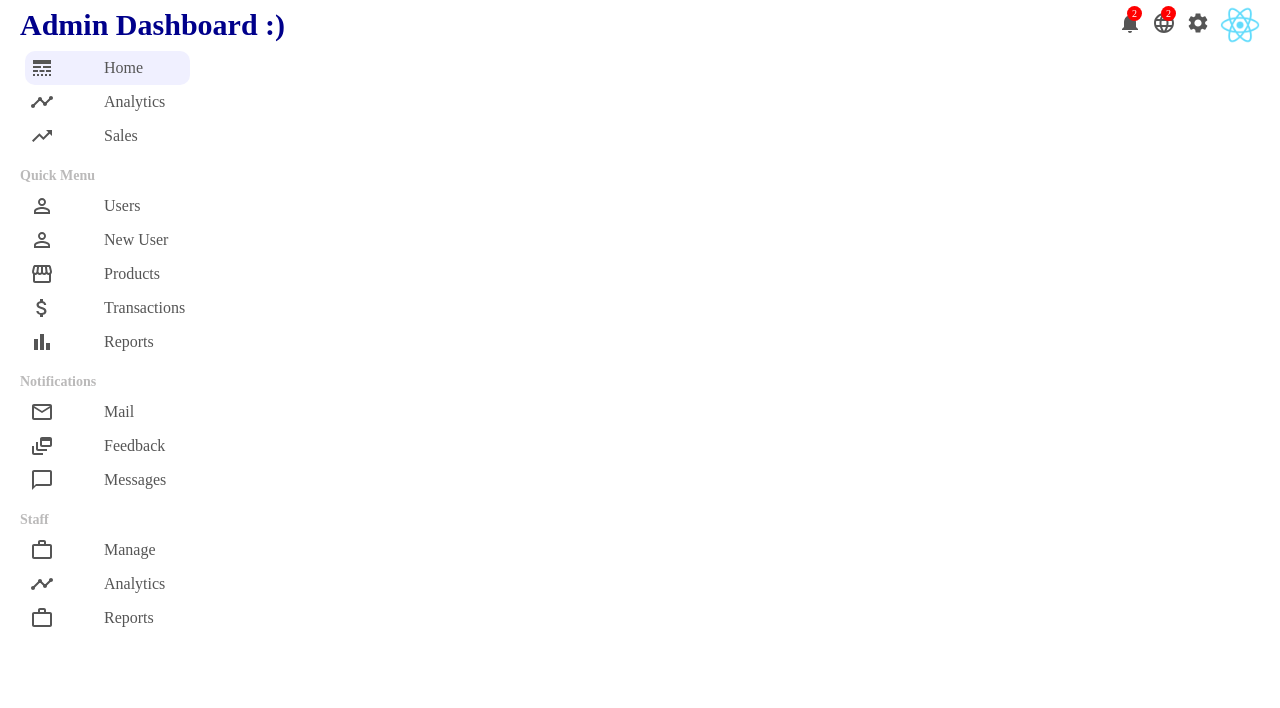
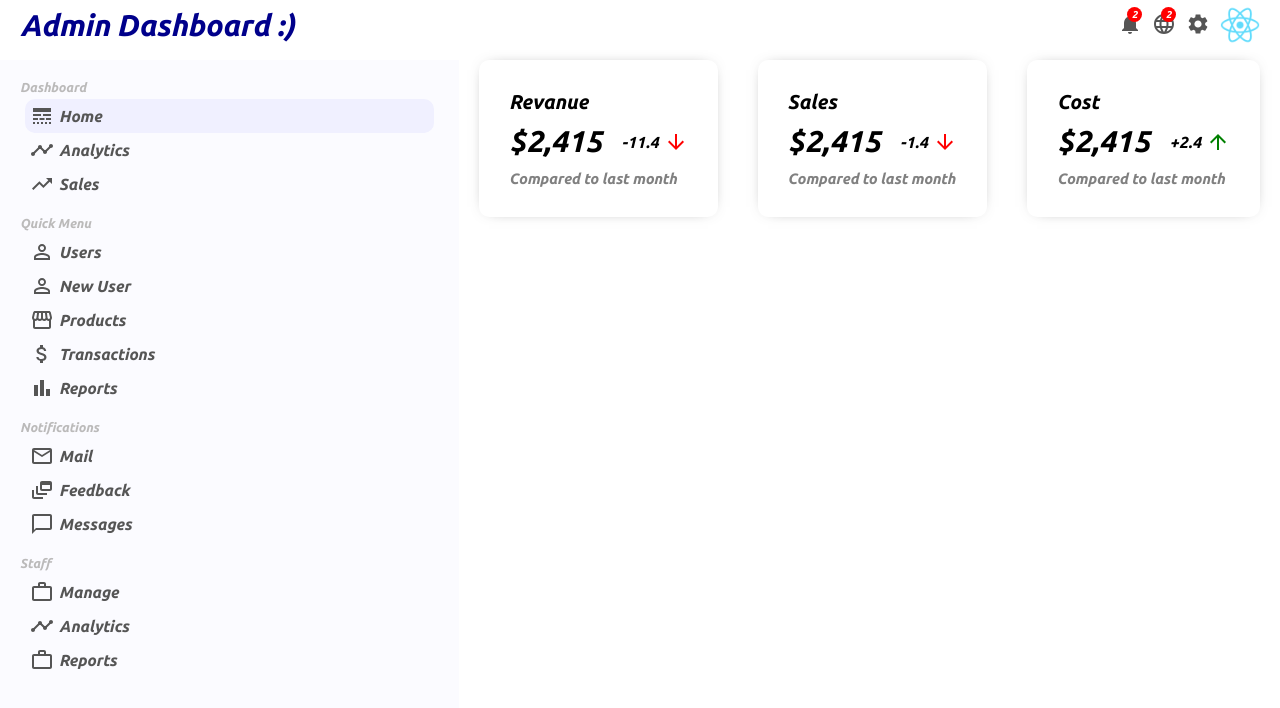
Before and after one commit to mohammadpy8/dashboard-admin, a React (Create React App) app: page / in a window 1280 px wide. Shown: the top 708 px of the page. Built offline with nearby package versions, Linux system fonts and the light colour scheme.

Commit message:
features

```diff
--- a/src/App.css
+++ b/src/App.css
@@ -6,9 +6,9 @@
 .container {
     display: flex;
     margin-top: 10px;
-}
+  }
 
-.link {
+  .link {
     text-decoration: none;
     color: inherit;
-}
+  }
--- a/src/App.js
+++ b/src/App.js
@@ -10,13 +10,13 @@
   const router = useRoutes(routes);
 
   return (
-    <div >
+    < >
       <TopBar />
       <div className='container'>
         <SideBar />
         {router}
       </div>
-    </div>
+    </>
   );
 }
 
--- /dev/null
+++ b/src/components/features/Features.css
@@ -0,0 +1,50 @@
+.features {
+    width: 100%;
+    display: flex;
+    justify-content: space-between;
+  }
+
+  .featureItem {
+      flex: 1;
+      margin: 0px 20px;
+      padding: 30px;
+      border-radius: 10px;
+      cursor: pointer;
+      box-shadow: 0 0 15px -10px rgba(0, 0, 0, 0.75);
+  }
+
+  .featureTitle {
+      font-size: 20px;
+  }
+
+  .featureContainer {
+      display: flex;
+      align-items: center;
+      margin: 10px 0px;
+  }
+
+  .featureMoney {
+      font-size: 30px;
+      font-weight: 600;
+  }
+
+  .featureRate {
+      display: flex;
+      align-items: center;
+      margin-left: 20px;
+  }
+
+  .featureIcon {
+      font-size: 24px;
+      margin-left: 5px;
+      color: green;
+  }
+
+  .featureIcon.negative {
+      color: red;
+  }
+
+  .featureSub {
+      font-size: 15px;
+      color: gray;
+  }
--- /dev/null
+++ b/src/components/features/Features.jsx
@@ -0,0 +1,44 @@
+import React from 'react';
+import ArrowDownwardIcon from '@mui/icons-material/ArrowDownward';
+import ArrowUpwardIcon from '@mui/icons-material/ArrowUpward';
+import "./Features.css";
+
+const Features = () => {
+
+    return (
+        <div className="features">
+      <div className="featureItem">
+        <span className="featureTitle">Revanue</span>
+        <div className="featureContainer">
+          <span className="featureMoney">$2,415</span>
+          <span className="featureRate">
+            -11.4 <ArrowDownwardIcon className="featureIcon negative" />
+          </span>
+        </div>
+        <span className="featureSub">Compared to last month</span>
+      </div>
+      <div className="featureItem">
+        <span className="featureTitle">Sales</span>
+        <div className="featureContainer">
+          <span className="featureMoney">$2,415</span>
+          <span className="featureRate">
+            -1.4 <ArrowDownwardIcon className="featureIcon negative" />
+          </span>
+        </div>
+        <span className="featureSub">Compared to last month</span>
+      </div>
+      <div className="featureItem">
+        <span className="featureTitle">Cost</span>
+        <div className="featureContainer">
+          <span className="featureMoney">$2,415</span>
+          <span className="featureRate">
+            +2.4 <ArrowUpwardIcon className="featureIcon" />
+          </span>
+        </div>
+        <span className="featureSub">Compared to last month</span>
+      </div>
+    </div>
+    );
+};
+
+export default Features;
--- a/src/components/sideBar/SideBar.css
+++ b/src/components/sideBar/SideBar.css
@@ -1,8 +1,8 @@
-.sideBar {
+.sidebar {
     flex: 1;
     height: calc(100vh - 50px);
     background-color: rgb(251, 251, 255);
-    position: fixed;
+    position: sticky;
     top: 50px;
   }
 
@@ -16,7 +16,7 @@
   }
 
   .sidebarTitle {
-    font-size: 14px;
+    font-size: 13px;
     color: rgb(187, 186, 186);
   }
 
@@ -33,11 +33,12 @@
     border-radius: 10px;
   }
 
-.sidebarListItem.active, .sidebarListItem:hover {
+  .sidebarListItem.active,
+  .sidebarListItem:hover {
     background-color: rgb(240, 240, 255);
   }
 
   .sidebarIcon {
-    margin-right: 50px;
+    margin-right: 5px;
     font-size: 20px;
   }
--- a/src/components/sideBar/SideBar.jsx
+++ b/src/components/sideBar/SideBar.jsx
@@ -9,8 +9,11 @@
 import MailOutlineIcon from "@mui/icons-material/MailOutline";
 import DynamicFeedIcon from "@mui/icons-material/DynamicFeed";
 import ChatBubbleOutlineIcon from "@mui/icons-material/ChatBubbleOutline";
+import MessageOutlinedIcon from "@mui/icons-material/MessageOutlined";
 import WorkOutlineIcon from "@mui/icons-material/WorkOutline";
 import ReportIcon from "@mui/icons-material/WorkOutline";
+
+import { Link } from "react-router-dom";
 
 import "./SideBar.css";
 
@@ -21,10 +24,12 @@
         <div className="sidebarMenu">
           <h3 className="sidebarTitle">Dashboard</h3>
           <ul className="sidebarList">
+            <Link to="/" className="link">
               <li className="sidebarListItem active">
                 <LineStyleIcon className="sidebarIcon" />
                 Home
               </li>
+            </Link>
             <li className="sidebarListItem">
               <TimelineIcon className="sidebarIcon" />
               Analytics
@@ -38,18 +43,24 @@
         <div className="sidebarMenu">
           <h3 className="sidebarTitle">Quick Menu</h3>
           <ul className="sidebarList">
+            <Link to="/users" className="link">
               <li className="sidebarListItem">
                 <PermIdentityIcon className="sidebarIcon" />
                 Users
               </li>
+            </Link>
+            <Link to="/newUser" className="link">
               <li className="sidebarListItem">
                 <PermIdentityIcon className="sidebarIcon" />
                 New User
               </li>
+            </Link>
+            <Link to="/products" className="link">
               <li className="sidebarListItem">
                 <StorefrontIcon className="sidebarIcon" />
                 Products
               </li>
+            </Link>
             <li className="sidebarListItem">
               <AttachMoneyIcon className="sidebarIcon" />
               Transactions
--- a/src/components/topBar/TopBar.css
+++ b/src/components/topBar/TopBar.css
@@ -2,7 +2,7 @@
     width: 100%;
     height: 50px;
     background-color: #fff;
-    position: fixed;
+    position: sticky;
     top: 0;
     z-index: 999;
 }
--- /dev/null
+++ b/src/index.css
@@ -0,0 +1,11 @@
+@import url('https://fonts.googleapis.com/css2?family=Ubuntu:ital,wght@1,700&display=swap');
+@import url('https://fonts.googleapis.com/css2?family=Jost:ital,wght@1,600&display=swap');
+
+*{
+    font-family: 'Ubuntu','Jost', sans-serif;
+}
+
+a {
+    text-decoration: none;
+    color: #555;
+}
--- a/src/index.js
+++ b/src/index.js
@@ -2,6 +2,7 @@
 import ReactDOM from 'react-dom/client';
 import App from './App';
 import { BrowserRouter } from "react-router-dom";
+import "./index.css";
 
 const root = ReactDOM.createRoot(document.getElementById('root'));
 root.render(
--- a/src/pages/home/Home.js
+++ b/src/pages/home/Home.js
@@ -1,10 +1,11 @@
 import React from 'react';
+import Features from '../../components/features/Features';
 import "./Home.css";
 
 const Home = () => {
     return (
         <div>
-
+            <Features />
         </div>
     );
 };
```
Lines whose indentation alone changed are shown as unchanged.
